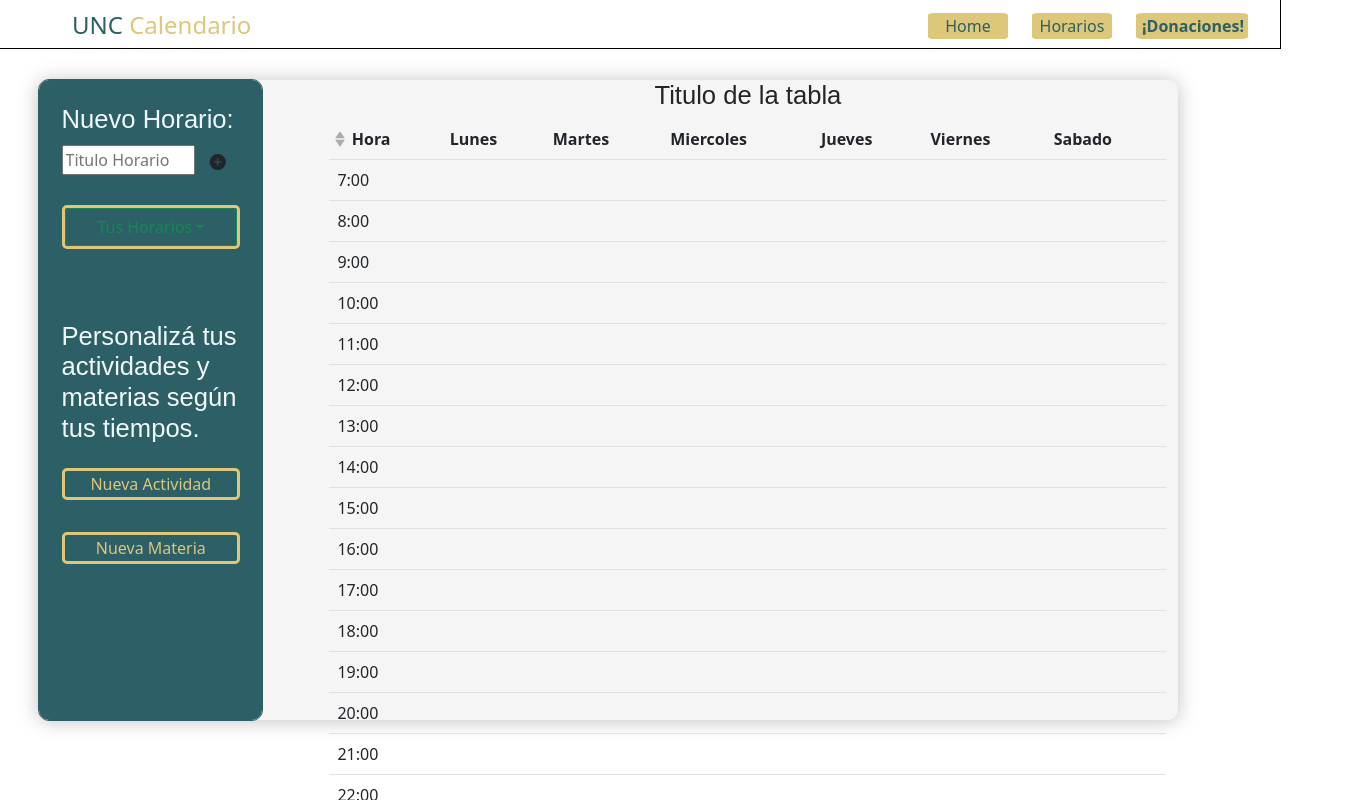
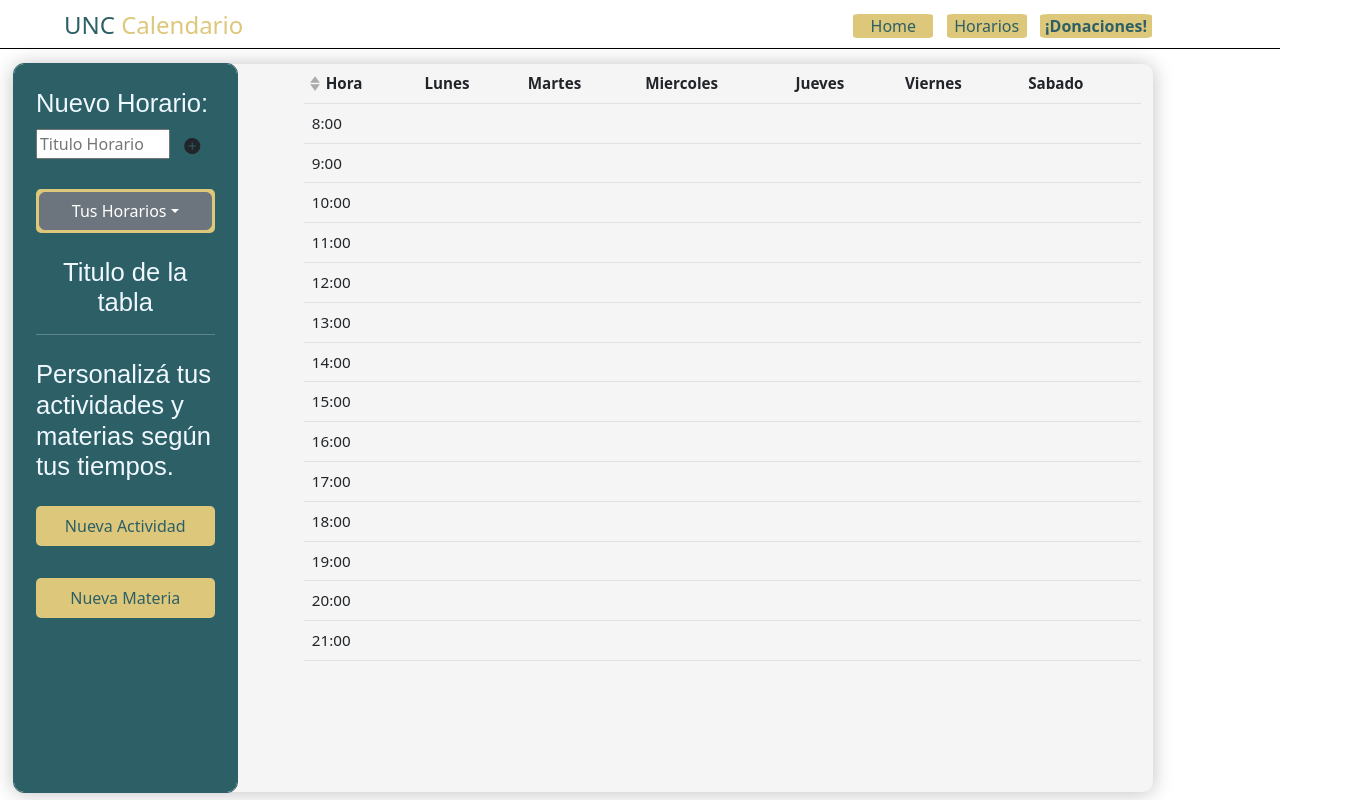
Before and after one commit to megafagol/calendario_uncFabri, a Vue app: page /Horarios in a window 1280 px wide. Shown: the whole page, 1352 px wide, since content can reach past the window. Built offline with nearby package versions, Linux system fonts and the light colour scheme.

Commit message:
listo los estilos del nav, 1ra y 2da pantalla; con código limpio. solo queda unirlo a la rama Main

```diff
--- a/src/App.vue
+++ b/src/App.vue
@@ -2,24 +2,17 @@
   <div class="vue-tempalte">
     <!-- Navigation -->
 
-    <nav class="navbar">
+    <nav class="navbar col-12">
 
-      <h4 class="title2 col-12 mb-5 mx-2">UNC<span class="title-2"> Calendario</span></h4>
+      <h4 class="title2 col-2">UNC<span class="title-2"> Calendario</span></h4>
 
-      <div class="nav">
+      <div class="divnav col-4">
 
-        <router-link  to="/">
-          <button class="rutaHome">Home</button>
-        </router-link>
+        <router-link class="rutaHome" to="/">Home</router-link>
 
+        <router-link  class="rutaHorario" to="/horarios"> Horarios</router-link>
 
-        <router-link  to="/horarios">
-          <button class="rutaHorario">Horarios</button>
-        </router-link>
-
-        <a class="cafecito" href="https://cafecito.app/" target="_blank">
-       <button class="cafecito2"><b>¡Donaciones!</b></button>
-        </a>
+        <a class="cafecito2" href="https://cafecito.app/" target="_blank"><b>¡Donaciones!</b></a>
 
       </div>
     </nav>
@@ -59,18 +52,17 @@ span{
     color: #DDC77A;
 }
 
-.nav {
+.divnav {
   bottom: 4em;
-  width: 20em;
   display: flex;
   flex-direction: row;
   justify-content:space-between;
+  z-index: 100;
 }
 
 .rutaHome{
+  text-align:center;
   position: relative;
-  left:58em;
-  bottom: 4.5em;
   text-decoration: none;
   color: #2C5F66;
   background-color:#DDC77A;
@@ -80,9 +72,9 @@ span{
 }
 
 .rutaHorario{
+  text-align:center;
   position: relative;
-  left:58em;
-  bottom: 4.5em;
+  right: 15%;
   text-decoration: none;
   color: #2C5F66;
   background-color:#DDC77A;
@@ -93,9 +85,9 @@ span{
 }
 
 .cafecito2{
+  text-align:center;
   position: relative;
-  left:58em;
-  bottom: 4.5em;
+  right: 30%;
   text-decoration: none;
   color: #2C5F66;
   background-color:#DDC77A;
--- a/src/views/HomeView.vue
+++ b/src/views/HomeView.vue
@@ -39,9 +39,6 @@
 
         <footer id="footer" class="footer col-12">
             <img src="@/assets/unc.png" id="unc2" class="img-fluid" >
-            <a class="cafecito" href="https://cafecito.app/" target="_blank">
-                <button type="button" id="button3" class="btn col-4"><b>¡ Donaciones !</b></button>
-            </a>
         </footer>
 
     </body>
@@ -139,7 +136,7 @@ button:hover{
 
 #footer{
     position: relative;
-    top:33em;
+    top:34em;
     background-color: #2C5F66;
     margin: 0;
     height: 4em;
--- a/src/views/Horario.vue
+++ b/src/views/Horario.vue
@@ -18,7 +18,7 @@
         </b-button>
         </div>
 
-        <b-dropdown id="lista-horarios" name="Listado De Horarios" text="Tus Horarios" variant="outline-success" class="my-4 col-12 boton-horario">
+        <b-dropdown id="lista-horarios" name="Listado De Horarios" text="Tus Horarios" class="my-4 col-12 boton-titulos">
 
           <b-dropdown-item v-for="(item, index) of horarios" @click="tituloTabla" v-on>
           <div class="d-flex justify-content-between">
@@ -37,7 +37,9 @@
 
         </b-dropdown>
 
-      <div class="containerbotones mt-5 col-12">
+        <h3 class="h3-tabla mb-2 col-12">Titulo de la tabla<hr></h3>
+
+      <div class="containerbotones mt-4 col-12">
 
         <h3 class="h3">Personalizá tus <br>actividades y <br>materias según<br>tus tiempos.</h3>
 
@@ -107,8 +109,6 @@
     <!-- cierre div container linea 1 -->
     <div class="calendario col-9">
 
-        <h3 class="h3-tabla col-12">Titulo de la tabla</h3>
-
         <b-table class="tabla" :items="items" :fields="fields" :sort-by.sync="sortBy" :sort-desc.sync="sortDesc" sort-icon-left responsive="sm">
         </b-table>
     </div>
@@ -149,8 +149,6 @@ export default {
                 { key: "Sabado" },
             ],
             items: [
-                {Hora:"7:00", Lunes:"", Martes:"", Miercoles:"", Jueves:"", Viernes:"", Sabado:"",},
-
                 {Hora:"8:00", Lunes:"", Martes:"", Miercoles:"", Jueves:"", Viernes:"", Sabado:"",},
 
                 {Hora:"9:00", Lunes:"", Martes:"", Miercoles:"", Jueves:"", Viernes:"", Sabado:"",},
@@ -178,11 +176,6 @@ export default {
                 {Hora:"20:00", Lunes:"", Martes:"", Miercoles:"", Jueves:"", Viernes:"", Sabado:"",},
 
                 {Hora:"21:00", Lunes:"", Martes:"", Miercoles:"", Jueves:"", Viernes:"", Sabado:"",},
-
-                {Hora:"22:00", Lunes:"", Martes:"", Miercoles:"", Jueves:"", Viernes:"", Sabado:"",},
-
-                {Hora:"23:00", Lunes:"", Martes:"", Miercoles:"", Jueves:"", Viernes:"", Sabado:"",},
-
             ],
         };
     },
@@ -229,13 +222,13 @@ export default {
   <style>
  .container{
     position: fixed;
-    left:3%;
-    top: 10%;
+    left:1%;
+    top: 8%;
     background: rgb(245, 245, 245);
     box-shadow: 0px 1px 20px rgb(0 0 0 / 25%);
     border-radius: 10px;
     width:100vw;
-    height:80vh;
+    height:91vh;
     display: flex;
     flex-direction: row;
     justify-content:space-between;
@@ -257,11 +250,19 @@ export default {
   font-family: sans-serif;
  }
 
+ .boton-titulos{
+  border:3px solid #DDC77A;
+  border-radius:5px;
+  background-color: #DDC77A !important;
+  color: #2C5F66 !important;
+ }
+
 .boton-horario{
-  border: 3px solid #DDC77A;
+  height: 2.5em;
+  border:none;
   border-radius:5px;
-  background-color: #2C5F66;
-  color: #DDC77A !important;
+  background-color: #DDC77A;
+  color: #2C5F66;
 }
 b-dropdown{
   color:#DDC77A;
@@ -270,8 +271,8 @@ b-dropdown{
 .h3-tabla{
   text-align:center;
 }
-b-tabla{
-  height:10em;
+.tabla{
+ font-size: .95em;
 }
 
   </style>
```
